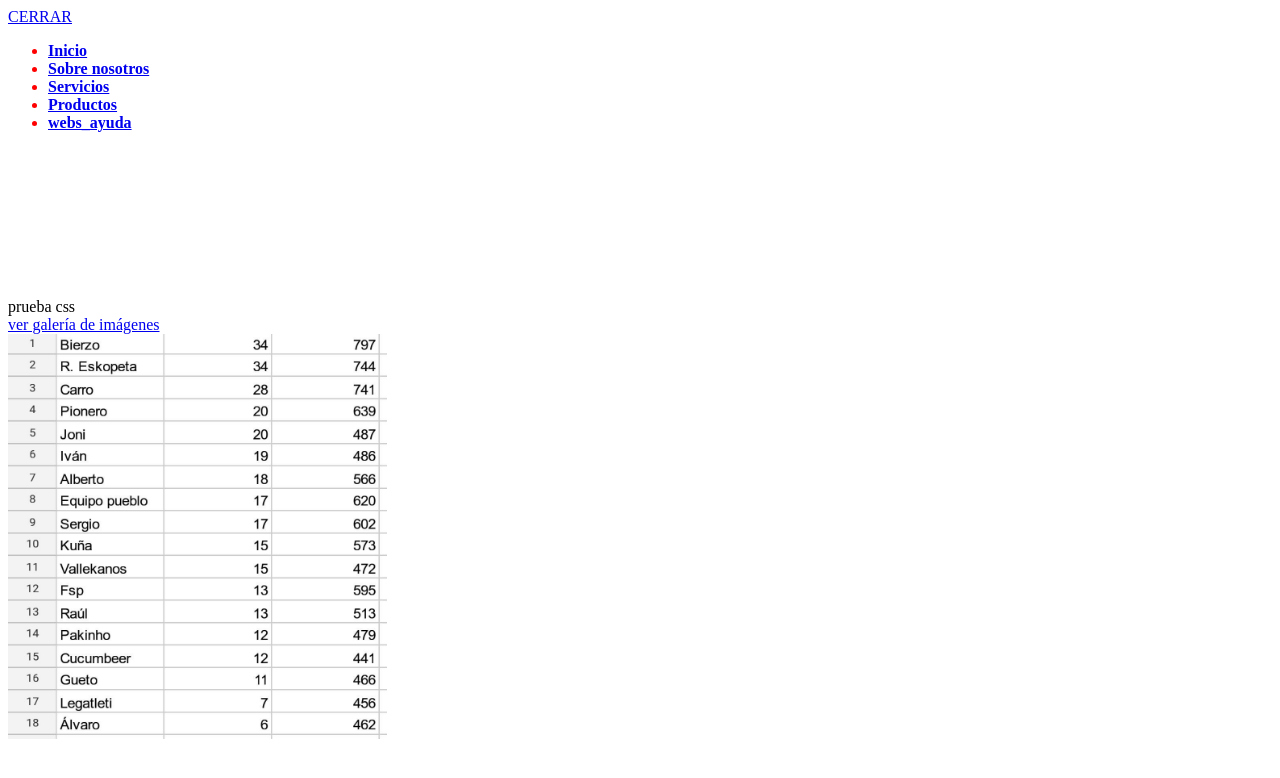
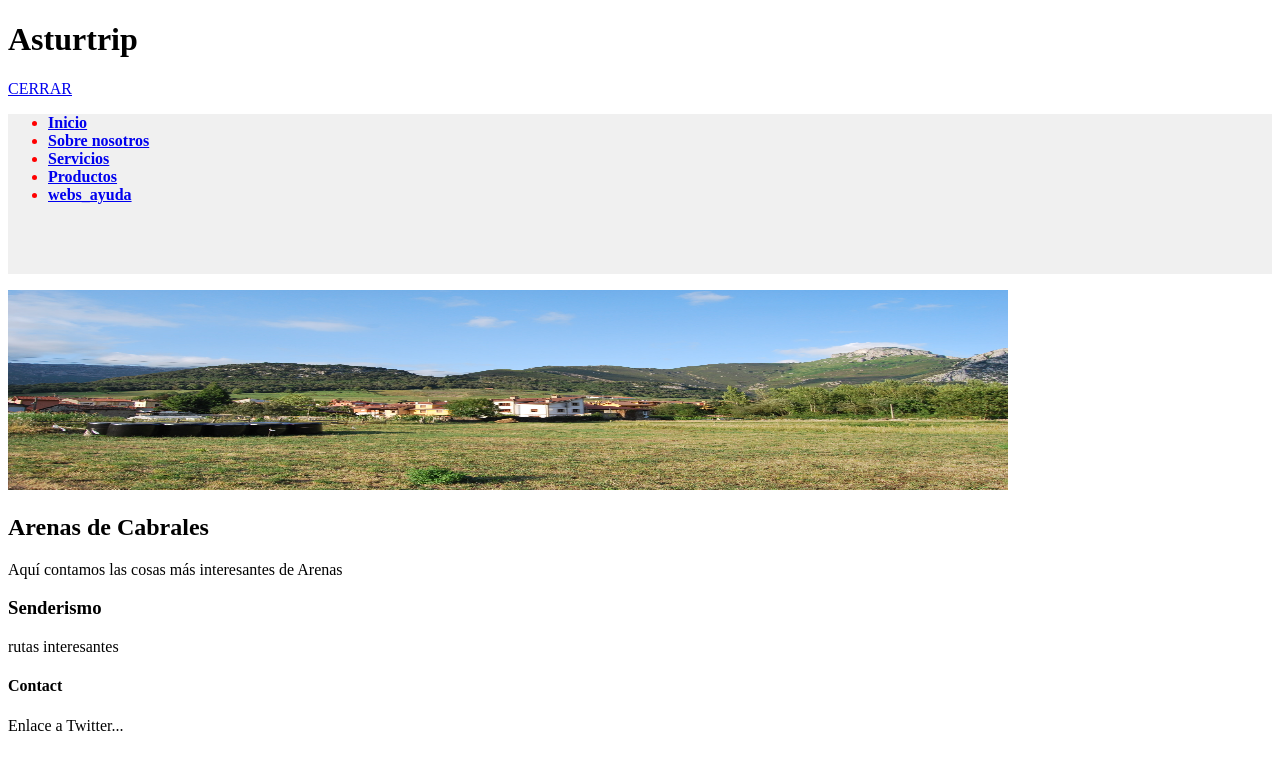
Before and after one commit to eskopeta7/calendariofreak, a plain HTML site: page index.html in a window 1280 px wide. Both pictures are taken after a click on the link "ABRIR". Drawn offline with Linux system fonts and the light colour scheme.

Commit message:
empezando con las estructura

```diff
--- a/css/style.css
+++ b/css/style.css
@@ -8,10 +8,10 @@ Ul li a:hover{
 }
 
 ul.nav-items {
-
+    clear: both;
     height: 0;
     overflow: hidden;
-
+    transition: height 0.4s ease-in-out 0s, background-color 2s ease 0s;
 }
 
 #galería {
@@ -23,7 +23,9 @@ ul.nav-items {
 }
 
 #navigation:target .nav-items {
-    height: 15em;
+    background: #f0f0f0 none repeat scroll 0 0;
+    height: 10em;
+    transition: height 0.4s ease-in-out 0s, background-color 0.9s ease 0s;
 }
 /*Al hacer clic sobre el enlace que abre el menú éste desaparece*/
 .close {
--- a/index.html
+++ b/index.html
@@ -6,14 +6,14 @@
         <link rel="stylesheet" href="./css/style.css" type="text/css" media="all" />
 </head>
   <body>
-
+    <header>
+        <h1>Asturtrip</h1>
+    </header>
     <nav id="navigation">
-
     	<div class="control-menu">
     		<a href=#navigation class="open"><span>ABRIR</span></a>
     		<a href=# class="close"><span>CERRAR</span></a>
     	</div>
-
     	<ul class="nav-items">
     		 <li><a href=”#”><span>Inicio</span></a></li>
     		 <li><a href=helloWorld.html><span>Sobre nosotros</span></a></li>
@@ -22,10 +22,23 @@
     		 <li><a href=https://eskopeta7.github.io/html/webs_ayuda.html><span>webs_ayuda</span></a></li>
     	 </ul>
     </nav>
-prueba css <br>
-<a href="#galeria" > ver galería de imágenes </a>
-<br>
-<img src="images/20202512_clasificacion.jpg"
-	 width="30%" height="30%">
+    <img  src="images/Arenas_cabrales1.JPG"
+          alt="Arenas de Cabrales desde el sur"
+    	    width=1000 height=200>
+
+    <section>
+      <h2>Arenas de Cabrales</h2>
+      Aquí contamos las cosas más interesantes de Arenas
+    </section>
+
+    <aside>
+      <h3>Senderismo</h3>
+      rutas interesantes
+    </aside>
+
+    <footer>
+      <h4>Contact</h4>
+Enlace a Twitter...
+    <footer>
   </body>
 </html>
```
Also changed, not shown: html/webs_ayuda.html (+5 -2 lines), images/Arenas_cabrales1.JPG (added). Lines whose indentation alone changed are shown as unchanged.
